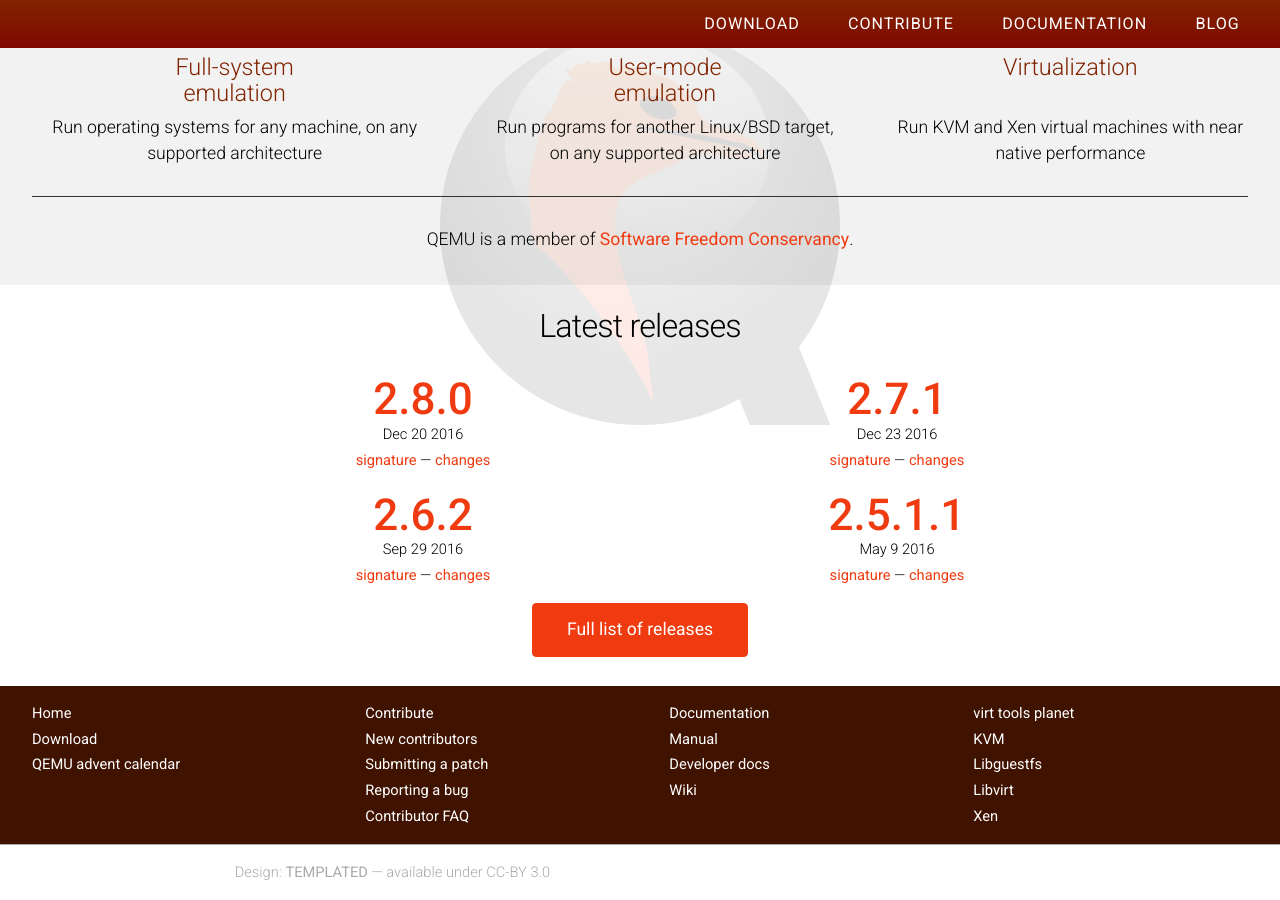
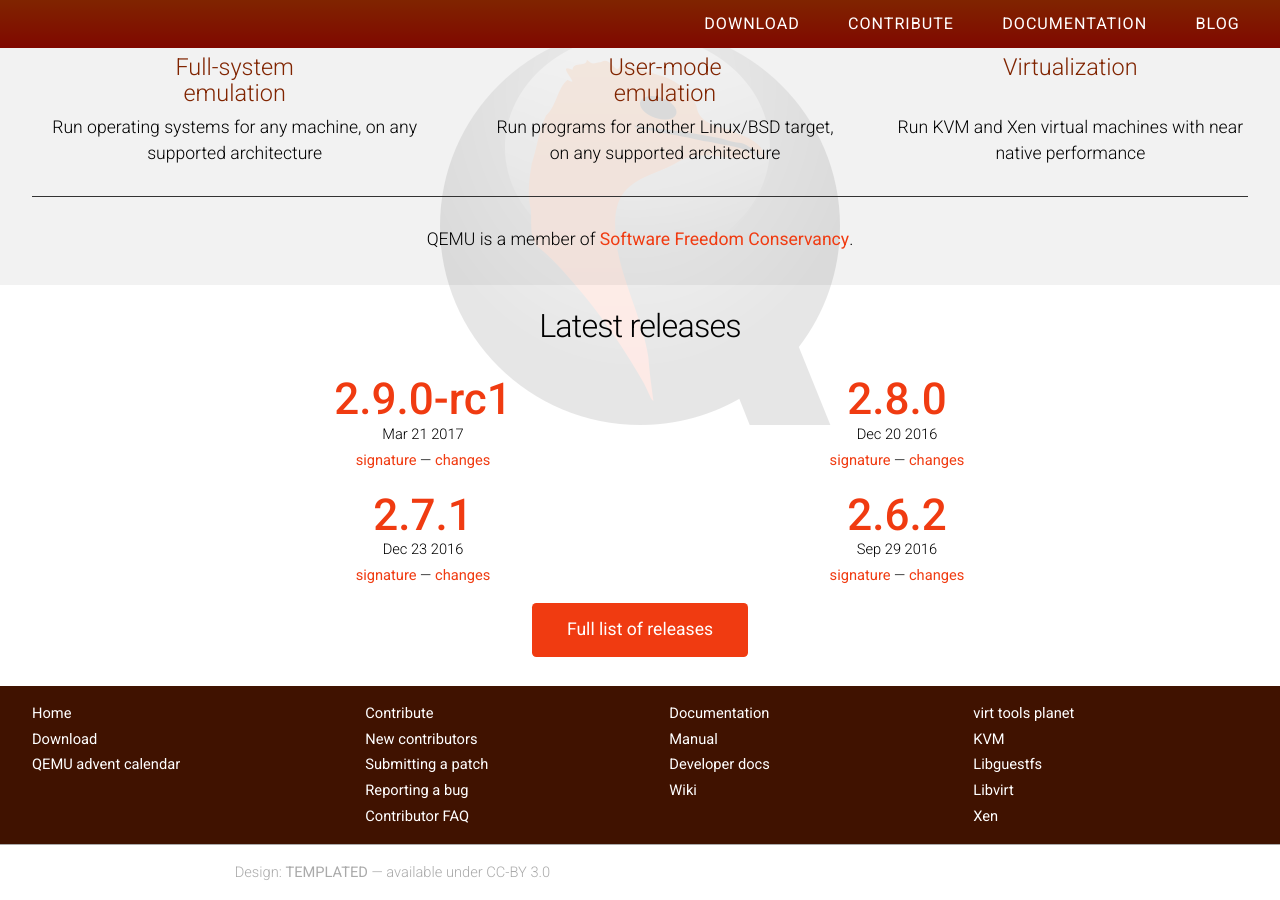
Before and after one commit to qemu/qemu-web, a Jekyll site: the page built from index.html, in a window 1280 px wide and 900 px high, scrolled down 685 px. Built offline with Jekyll 4.4.1, drawn with Linux system fonts in a browser that asks for light colours; nearby versions of some CDN libraries.

Commit message:
add 2.9.0-rc1

```diff
--- a/_data/releases.yml
+++ b/_data/releases.yml
@@ -1,3 +1,6 @@
+- branch: 2.9
+  patch: 0-rc1
+  date: "Mar 21 2017"
 - branch: 2.8
   patch: 0
   date: "Dec 20 2016"
```
